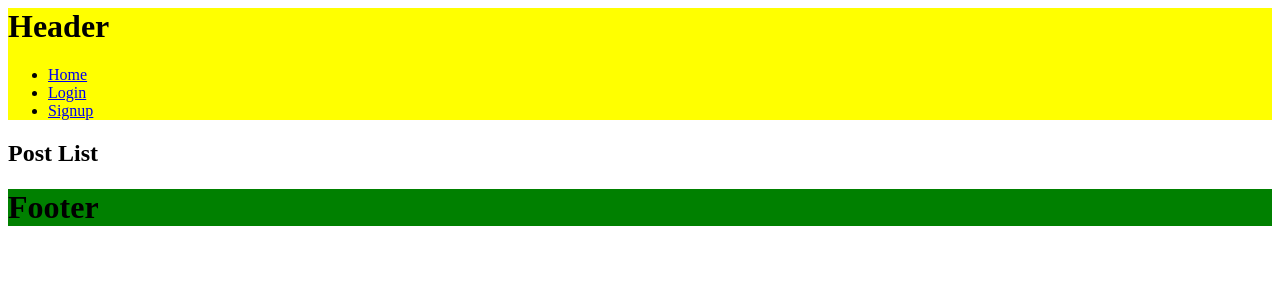
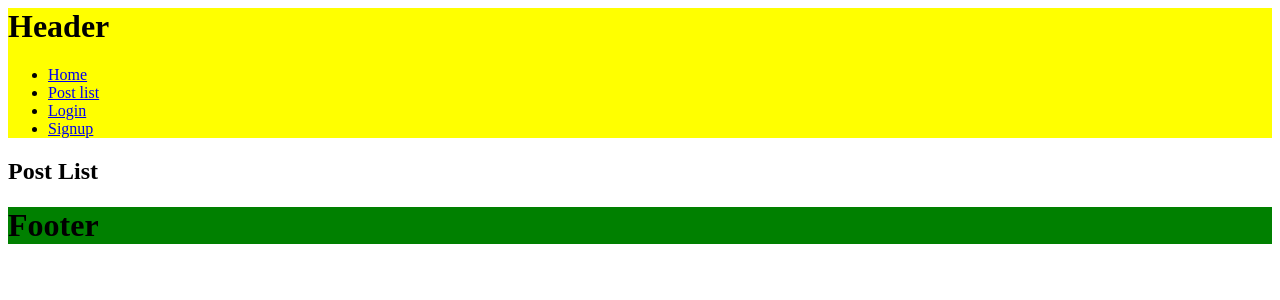
Before and after one commit to ProjectHomie/homie_server, a Django app: page /posts/ in a window 1280 px wide. Shown: the top 300 px of the page. Run offline with Django 3.2, Linux system fonts and the light colour scheme; data that the repository does not hold is empty.

Commit message:
refactor posts CRUD views

```diff
--- a/homie_server/homie_server/templates/partials/header.html
+++ b/homie_server/homie_server/templates/partials/header.html
@@ -6,6 +6,9 @@
             <ul>
                 <li>
                     <a href="{% url "home" %}">Home</a>
+                </li>
+                <li>
+                    <a href="{% url "posts:list" %}">Post List</a>
                 </li>
                 <li>
                 <a href="{% url "users:logout" %}"><spen>{{ user }}</spen>님 Logout</a>
@@ -17,6 +20,9 @@
                     <a href="{% url "home" %}">Home</a>
                 </li>
                 <li>
+                    <a href="{% url "home" %}">Post list</a>
+                </li>
+                <li>
                     <a href="{% url "users:login" %}">Login</a>
                 </li>
                 <li>
--- a/homie_server/posts/models/post.py
+++ b/homie_server/posts/models/post.py
@@ -17,7 +17,7 @@ class Post(models.Model):
 
     def get_absolute_url(self):
         return reverse(
-            "posts:post-detail",
+            "posts:detail",
             kwargs={
                 "post_id": self.id,
             },
--- a/homie_server/posts/templates/posts/detail.html
+++ b/homie_server/posts/templates/posts/detail.html
@@ -5,7 +5,7 @@
 <h1>{{ post.title }}</h1>
 <p>{{ post.content }}</p>
 <ul>
-    <li><a href="/posts/{{ post.id }}/edit/">Edit</a></li>
-    <li><a href="/posts/{{ post.id }}/delete/">Delet</a></li>
+    <li><a href="{% url "posts:edit" post_id=post.id %}">Edit</a></li>
+    <li><a href="{% url "posts:delete" post_id=post.id %}">Delet</a></li>
 </ul>
 {% endblock %}
--- a/homie_server/posts/templates/posts/edit.html
+++ b/homie_server/posts/templates/posts/edit.html
@@ -4,7 +4,7 @@
 {% block content %}
 <h1>Edit Post</h1>
 
-<form action="/posts/{{ post.id }}/update/" method="POST">
+<form action="{% url "posts:update" post_id=post.id %}" method="POST">
     {% csrf_token %}
     <input type="text" name="title" placeholder="제목" value="{{ post.title }}">
     <input type="text" name="content" placeholder="본문" value="{{ post.content }}">
--- a/homie_server/posts/templates/posts/list.html
+++ b/homie_server/posts/templates/posts/list.html
@@ -6,7 +6,7 @@
 
 <ul>
     {% for post in posts %}
-        <a href="{{ post.get_absolute_url }}">
+    <a href="{% url "posts:detail" post_id=post.id %}">
             <h2>{{ post.title }}</h2>
         </a>
         <p>{{ post.content }}</p>
--- a/homie_server/posts/templates/posts/new.html
+++ b/homie_server/posts/templates/posts/new.html
@@ -4,7 +4,7 @@
 {% block content %}
 <h1>New Post</h1>
 
-<form action="/posts/create/" method="POST">
+<form action="{% url "posts:create" %}" method="POST">
     {% csrf_token %}
     <input type="text" name="title" placeholder="제목">
     <input type="text" name="content" placeholder="본문">
--- a/homie_server/posts/urls.py
+++ b/homie_server/posts/urls.py
@@ -4,11 +4,11 @@ from posts.views import *
 
 
 urlpatterns = [
-    url(r'^$', list, name="post-list"),
-    url(r'^new/$', new, name="post-new"),
-    url(r'^create/$', create, name="post-create"),
-    url(r'^(?P<post_id>\d+)/$', detail, name="post-detail"),
-    url(r'^(?P<post_id>\d+)/edit/$', edit, name="post-edit"),
-    url(r'^(?P<post_id>\d+)/update/$', update, name="post-update"),
-    url(r'^(?P<post_id>\d+)/delete/$', delete, name="post-delete"),
+    url(r'^$', list, name="list"),
+    url(r'^new/$', new, name="new"),
+    url(r'^create/$', create, name="create"),
+    url(r'^(?P<post_id>\d+)/$', detail, name="detail"),
+    url(r'^(?P<post_id>\d+)/edit/$', edit, name="edit"),
+    url(r'^(?P<post_id>\d+)/update/$', update, name="update"),
+    url(r'^(?P<post_id>\d+)/delete/$', delete, name="delete"),
 ]
--- a/homie_server/posts/views/delete.py
+++ b/homie_server/posts/views/delete.py
@@ -9,5 +9,5 @@ def delete(request, post_id):
     post.delete()
 
     return redirect(
-        reverse("posts:post-list"),
+        reverse("posts:list"),
     )
```
